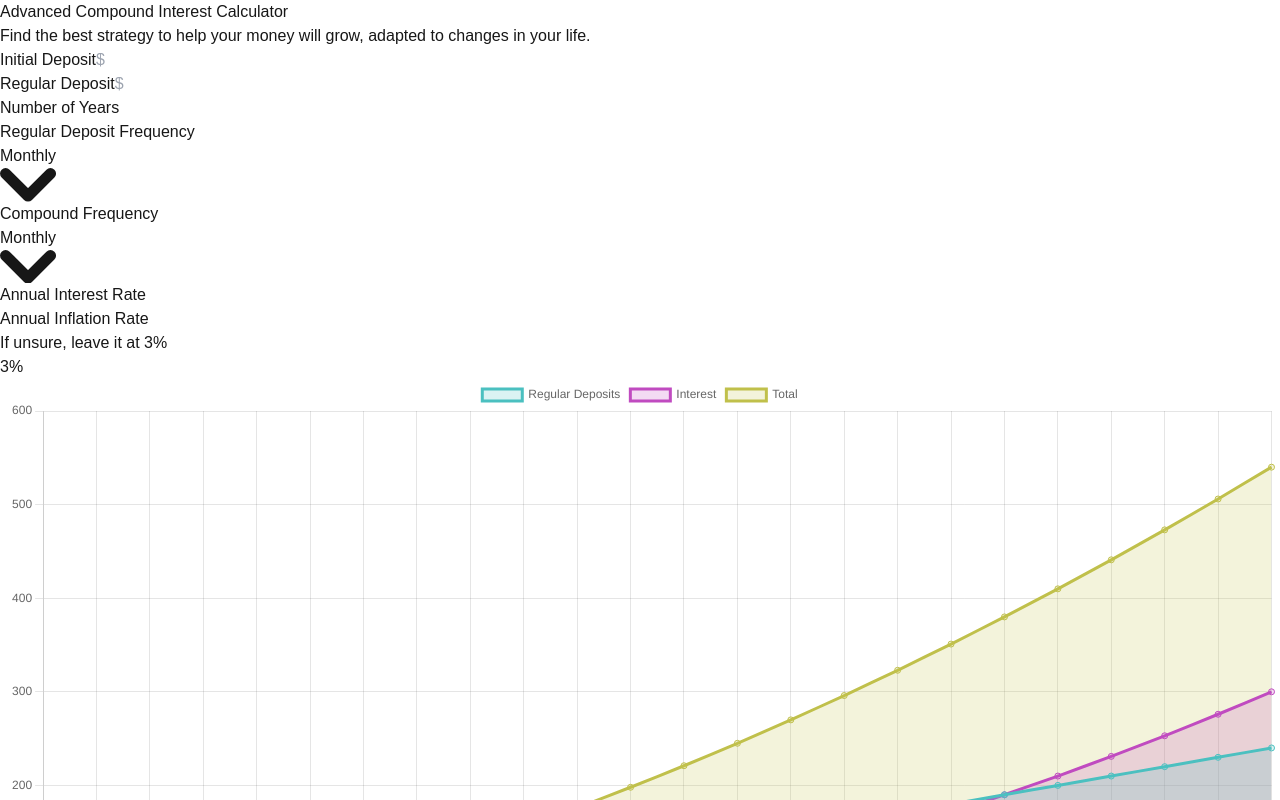
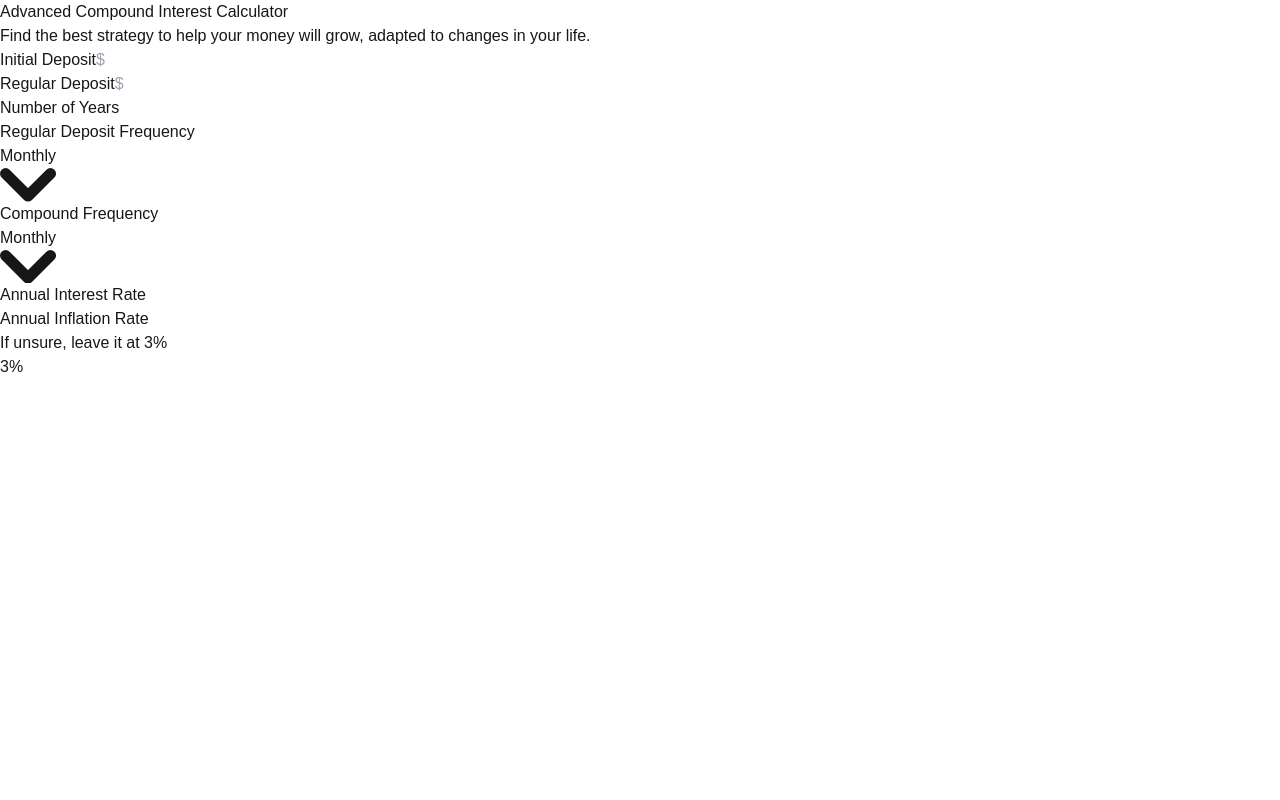
Before and after one commit to arbusam/Compound-Interest-Calculator, a Next.js app: page / in a window 1280 px wide. Shown: the top 800 px of the page. Built offline with nearby package versions, Linux system fonts and the light colour scheme.

Commit message:
Graph renders input data

```diff
--- a/src/app/graph.tsx
+++ b/src/app/graph.tsx
@@ -2,23 +2,48 @@
 
 import dynamic from 'next/dynamic';
 import 'chart.js/auto';
+import { ChartOptions } from 'chart.js/auto';
 const Line = dynamic(() => import('react-chartjs-2').then((mod) => mod.Line), {
   ssr: false,
 });
+
+type GraphProps = {
+  months: number;
+  initialDeposit: number;
+  regularDeposit: number;
+  interestRate: number;
+};
+
+const Graph = ({ months, initialDeposit, regularDeposit, interestRate }: GraphProps) => {
+  // TODO: Add support for different frequencies
+  const currentDateTime = new Date();
+  const labels: string[] = [];
+  const deposits: number[] = [];
+  const interests: number[] = [];
+  const totals: number[] = [];
+  for (let i = 0; i < months; i++) {
+    const date = new Date(currentDateTime);
+    date.setMonth(date.getMonth() + i);
+    labels.push(date.toLocaleString('default', { month: 'short', year: 'numeric' }));
+    deposits.push(Number(initialDeposit) + Number(regularDeposit) * i);
+    if (i === 0) {
+      interests.push(0);
+      totals.push(deposits[i]);
+    }
+    else {
+      interests.push(
+        totals[i-1] * (Number(interestRate) / 100 / 12) + interests[i-1]
+      );
+      totals.push(deposits[i] + interests[i]);
+    }
+  }
+
   const data = {
-  labels: [
-    "Month 1","Month 2","Month 3","Month 4","Month 5","Month 6","Month 7","Month 8","Month 9","Month 10",
-    "Month 11","Month 12","Month 13","Month 14","Month 15","Month 16","Month 17","Month 18","Month 19",
-    "Month 20","Month 21","Month 22","Month 23","Month 24"
-  ],
+    labels: labels,
     datasets: [
       {
-      label: "Regular Deposits",
-      data: [
-        10,20,30,40,50,60,70,80,90,100,
-        110,120,130,140,150,160,170,180,190,
-        200,210,220,230,240
-      ],
+        label: "Deposits",
+        data: deposits,
         fill: true,
         backgroundColor: "rgba(75, 192, 192, 0.2)",
         borderColor: "rgb(75, 192, 192)",
@@ -26,11 +51,7 @@ const data = {
       },
       {
         label: "Interest",
-      data: [
-        1,3,6,10,15,21,28,36,45,55,
-        66,78,91,105,120,136,153,171,190,
-        210,231,253,276,300
-      ],
+        data: interests,
         fill: true,
         backgroundColor: "rgba(192, 75, 192, 0.2)",
         borderColor: "rgb(192, 75, 192)",
@@ -38,11 +59,7 @@ const data = {
       },
       {
         label: "Total",
-      data: [
-        11,23,36,50,65,81,98,116,135,155,
-        176,198,221,245,270,296,323,351,380,
-        410,441,473,506,540
-      ],
+        data: totals,
         fill: true,
         backgroundColor: "rgba(192, 192, 75, 0.2)",
         borderColor: "rgb(192, 192, 75)",
@@ -50,9 +67,35 @@ const data = {
       }
     ],
   };
-const Graph = () => {
+
+  const options: ChartOptions<"line"> = {
+    scales: {
+      y: {
+        ticks: {
+          callback: function (value) {
+            return value.toLocaleString('en-US', { style: 'currency', currency: 'USD' });
+          },
+        },
+      },
+    },
+    plugins: {
+      tooltip: {
+        callbacks: {
+          label: function (context) {
+            let label = context.dataset.label || '';
+            if (label) {
+              label += ': ';
+            }
+            label += context.parsed.y.toLocaleString('en-US', { style: 'currency', currency: 'USD' });
+            return label;
+          },
+        }
+      }
+    }
+  };
+
   return (
-    <Line data={data} />
+    <Line data={data} options={options} />
   );
 };
 export default Graph;
--- a/src/app/page.tsx
+++ b/src/app/page.tsx
@@ -78,6 +78,9 @@ export default function Home() {
     const regex = /^\d*$/;
 
     if (regex.test(value)) {
+      if (Number(value) > 99) {
+        value = "99";
+      }
       setYears(value);
     }
   }
@@ -347,7 +350,9 @@ export default function Home() {
       </div>
 
       <div className="mt-10" />
-      <Graph />
+      {(initialDeposit !== "" && regularDeposit !== "" && years !== "" && interestRate !== "") && (
+        <Graph months={Number(years)*12} initialDeposit={Number(initialDeposit.replace("$", ""))} regularDeposit={Number(regularDeposit.replace("$", ""))} interestRate={Number(interestRate.replace("%", ""))}  />
+      )}
       {/* TODO: Add disclaimer below graph and in footer */}
     </div>
   );
```
Lines whose indentation alone changed are shown as unchanged.
